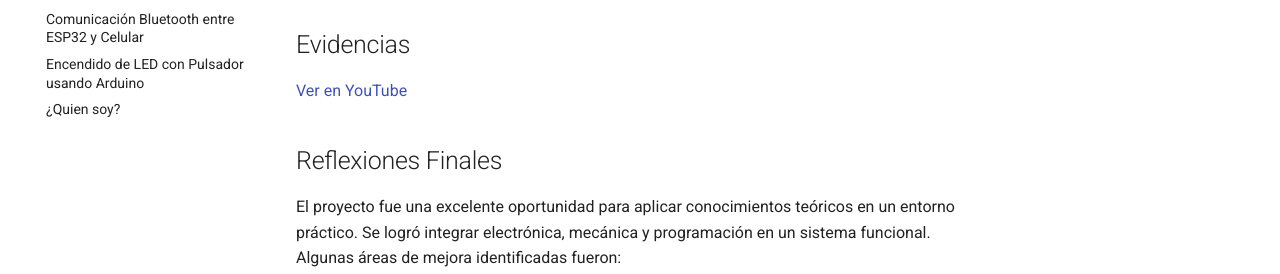
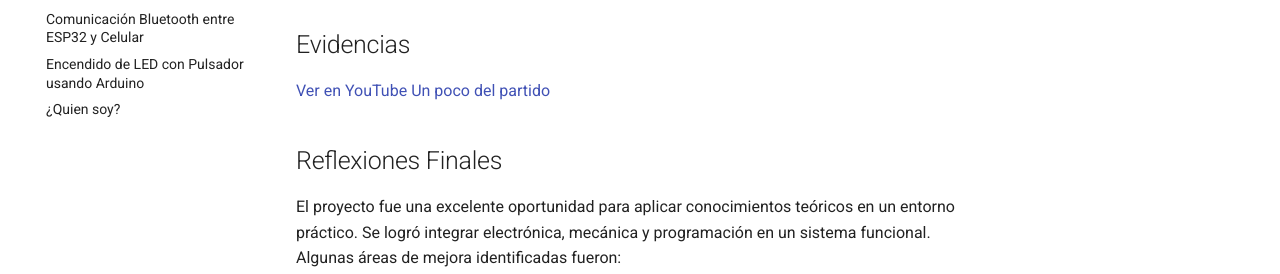
Before and after one commit to erikzepedaa/portafolioerikz, an MkDocs documentation site: the page built from docs/index.md, in a window 1280 px wide and 900 px high, scrolled down 2525 px. Shown: the part 179-453 px from the top of the window. Built offline with MkDocs 1.6.1 and Material for MkDocs 9.7.7, drawn with Linux system fonts in a browser that asks for light colours.

Commit message:
Add video link to project reflections
Added a new link to a video about the project.

```diff
--- a/docs/index.md
+++ b/docs/index.md
@@ -69,6 +69,7 @@ A pesar de estos detalles, el coche cumplió con los objetivos técnicos del pro
 
 ## Evidencias
 [Ver en YouTube](https://www.youtube.com/shorts/-BoEvhaO5zg)
+[Un poco del partido](https://youtube.com/shorts/NI1Ql_M5b0c?si=xRWL49X0EMeyh-0k)
 
 ## Reflexiones Finales
 El proyecto fue una excelente oportunidad para aplicar conocimientos teóricos en un entorno práctico. Se logró integrar electrónica, mecánica y programación en un sistema funcional. Algunas áreas de mejora identificadas fueron:
```
